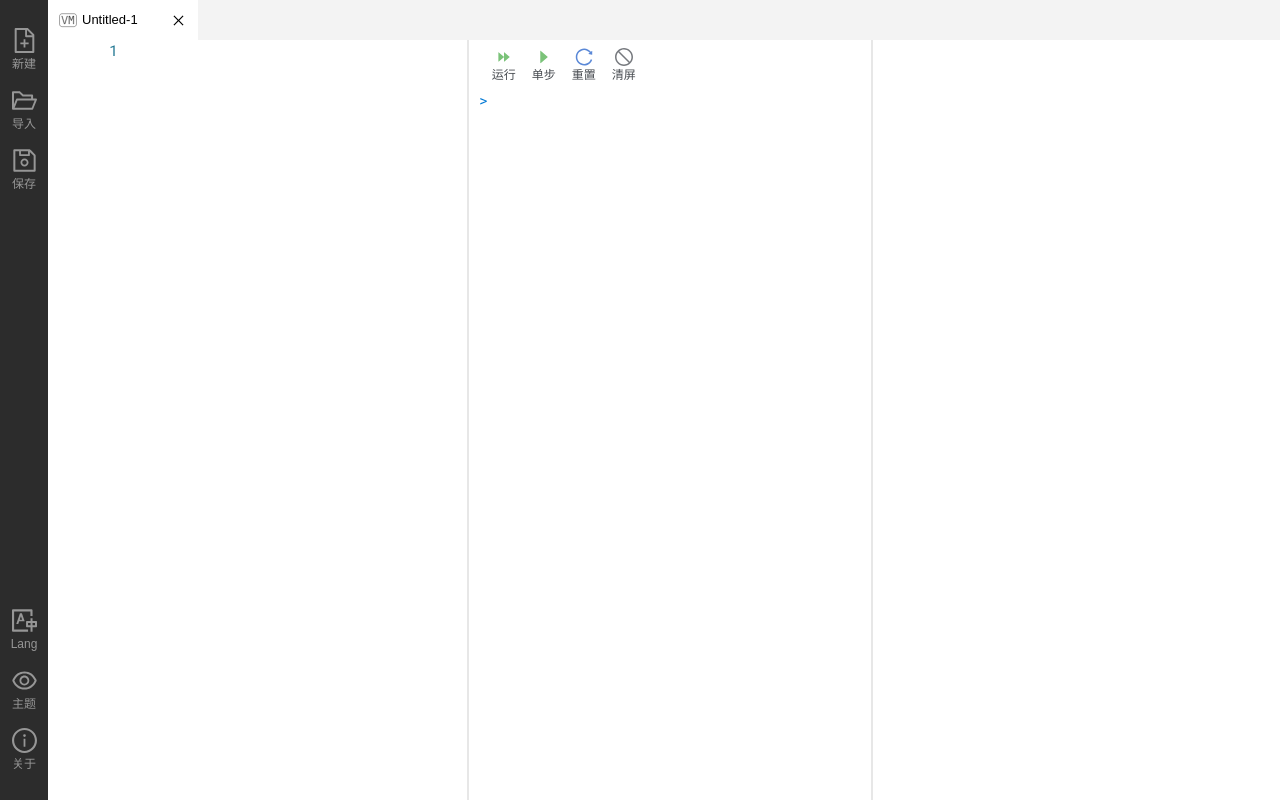
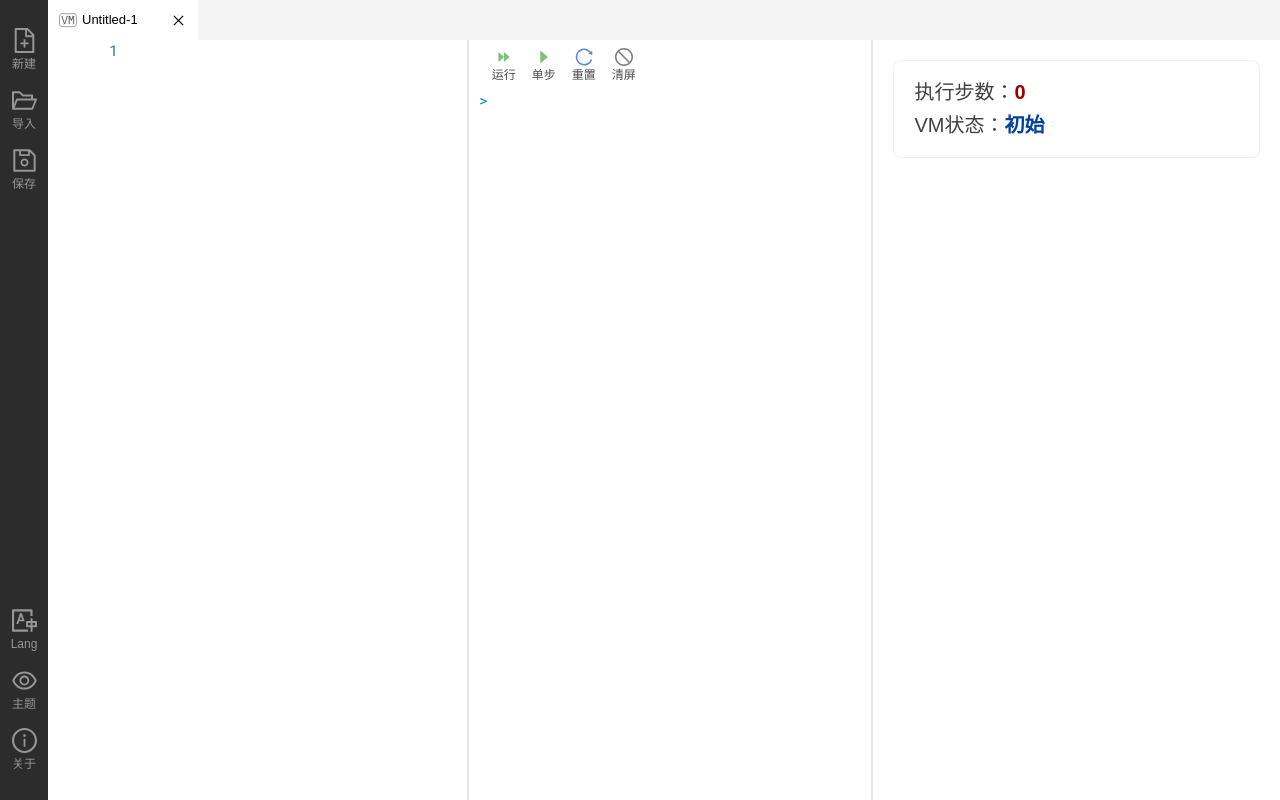
Before and after one commit to ErnestThePoet/ir-virtual-machine, a React (Vite) app: page / in a window 1280 px wide. Both pictures are taken after a click on the element "新建". Built offline with nearby package versions, Linux system fonts and the light colour scheme.

Commit message:
feat: add step and state display

```diff
--- a/src/locales/zhcn.ts
+++ b/src/locales/zhcn.ts
@@ -19,6 +19,34 @@ const zhCn = {
     RUN_STEP: "单步",
     RESET: "重置",
     CLEAR_CONSOLE: "清屏",
+
+    STEP_COUNT: "执行步数：",
+    STATE: "VM状态：",
+    STATE_INITIAL: "初始",
+    STATE_BUSY: "忙碌",
+    STATE_WAIT_INPUT: "等待输入",
+    STATE_FREE: "空闲",
+    STATE_STATIC_CHECK_FAILED: "IR静态分析错误",
+    STATE_RUNTIME_ERROR: "运行时错误",
+    STATE_MAX_STEP_REACHED: "达到步数限制",
+    STATE_EXITED_NORMALLY: "正常退出（返回值0）",
+    STATE_EXITED_ABNORMALLY: "不正常退出（返回值非0）",
+
+    MAX_EXECUTION_STEP_COUNT: "执行步数限制",
+    MEMORY_SIZE: "虚拟机内存大小",
+    STACK_SIZE: "虚拟机栈大小",
+    APPLY: "应用",
+
+    TOTAL_MEMORY_USAGE: "总内存使用量",
+    STACK_MEMORY_USAGE: "栈内存使用量",
+    GLOBAL_VARIABLE_MEMORY_USAGE: "全局变量内存使用量",
+
+    GLOBAL_VARIABLE_TABLE: "全局变量表",
+    LOCAL_VARIABLE_TABLE: "局部变量表({functionId})",
+    VARIABLE_ID: "变量名",
+    ADDRESS: "地址",
+    SIZE: "大小",
+    VALUES: "值",
 
     // Static error check messages
     STATIC_ERROR_PREFIX: "静态分析错误：",
--- a/src/pages/Home/components/VmInspector/VmInspector.module.scss
+++ b/src/pages/Home/components/VmInspector/VmInspector.module.scss
@@ -5,14 +5,92 @@
     width: 100%;
     height: 100%;
     max-height: 100%;
+    padding: 20px;
 
-    background-color: var(--vm-console-bkg-color);
-
-    font-size: 15px;
-    line-height: 20px;
+    background-color: var(--vm-inspector-bkg-color);
 
     display: flex;
+    flex-direction: column;
 
     overflow-y: auto;
     @include thick-scroll-bar;
+
+    font-family: sans-serif;
 }
+
+.divStepStateWrapper {
+    width: 100%;
+    padding: 20px;
+    border: 1px solid var(--vm-inspector-card-border-color);
+    border-radius: 8px;
+    display: flex;
+    flex-direction: column;
+    gap: 10px;
+}
+
+.divStepState{
+    display: flex;
+    align-items: flex-start;
+}
+
+.lblStepStateLabel {
+    font-size: 20px;
+    color: var(--vm-inspector-step-state-label-color);
+    white-space: nowrap;
+}
+
+.divStepCount {
+    font-size: 20px;
+    font-weight: bold;
+    color: var(--vm-inspector-step-count-color);
+}
+
+.divStateBase {
+    font-size: 20px;
+    font-weight: bold;
+}
+
+.divStateInitial {
+    @extend .divStateBase;
+    color: var(--vm-inspector-state-initial-color);
+}
+
+.divStateBusy {
+    @extend .divStateBase;
+    color: var(--vm-inspector-state-busy-color);
+}
+
+.divStateWaitInput {
+    @extend .divStateBase;
+    color: var(--vm-inspector-state-wait-input-color);
+}
+
+.divStateFree {
+    @extend .divStateBase;
+    color: var(--vm-inspector-state-free-color);
+}
+
+.divStateStaticCheckFailed {
+    @extend .divStateBase;
+    color: var(--vm-inspector-state-static-check-failed-color);
+}
+
+.divStateRuntimeError {
+    @extend .divStateBase;
+    color: var(--vm-inspector-state-runtime-error-color);
+}
+
+.divStateMaxStepReached {
+    @extend .divStateBase;
+    color: var(--vm-inspector-state-max-step-reached-color);
+}
+
+.divStateExitedNormally {
+    @extend .divStateBase;
+    color: var(--vm-inspector-state-exited-normally-color);
+}
+
+.divStateExitedAbnormally {
+    @extend .divStateBase;
+    color: var(--vm-inspector-state-exited-abnormally-color);
+}
--- a/src/pages/Home/components/VmInspector/VmInspector.tsx
+++ b/src/pages/Home/components/VmInspector/VmInspector.tsx
@@ -1,9 +1,68 @@
 import React from "react";
 import { useAppDispatch, useAppSelector } from "@/store/hooks";
 import styles from "./VmInspector.module.scss";
+import { useIntl } from "react-intl";
+import classNames from "classnames";
 
 const VmInspector: React.FC = () => {
-    return <div className={styles.divVmInspectorWrapper}></div>;
+    const intl = useIntl();
+    const vm = useAppSelector(state => state.vm);
+    return (
+        <div className={styles.divVmInspectorWrapper}>
+            <div className={styles.divStepStateWrapper}>
+                <div className={styles.divStepState}>
+                    <label className={styles.lblStepStateLabel}>
+                        {intl.formatMessage({ id: "STEP_COUNT" })}
+                    </label>
+                    <div className={styles.divStepCount}>
+                        {vm.vmPageStates[vm.activeVmIndex].stepCount}
+                    </div>
+                </div>
+
+                <div className={styles.divStepState}>
+                    <label className={styles.lblStepStateLabel}>
+                        {intl.formatMessage({ id: "STATE" })}
+                    </label>
+                    <div
+                        className={classNames({
+                            [styles.divStateInitial]:
+                                vm.vmPageStates[vm.activeVmIndex].state ===
+                                "INITIAL",
+                            [styles.divStateBusy]:
+                                vm.vmPageStates[vm.activeVmIndex].state ===
+                                "BUSY",
+                            [styles.divStateWaitInput]:
+                                vm.vmPageStates[vm.activeVmIndex].state ===
+                                "WAIT_INPUT",
+                            [styles.divStateFree]:
+                                vm.vmPageStates[vm.activeVmIndex].state ===
+                                "FREE",
+                            [styles.divStateStaticCheckFailed]:
+                                vm.vmPageStates[vm.activeVmIndex].state ===
+                                "STATIC_CHECK_FAILED",
+                            [styles.divStateRuntimeError]:
+                                vm.vmPageStates[vm.activeVmIndex].state ===
+                                "RUNTIME_ERROR",
+                            [styles.divStateMaxStepReached]:
+                                vm.vmPageStates[vm.activeVmIndex].state ===
+                                "MAX_STEP_REACHED",
+                            [styles.divStateExitedNormally]:
+                                vm.vmPageStates[vm.activeVmIndex].state ===
+                                "EXITED_NORMALLY",
+                            [styles.divStateExitedAbnormally]:
+                                vm.vmPageStates[vm.activeVmIndex].state ===
+                                "EXITED_ABNORMALLY"
+                        })}>
+                        {intl.formatMessage({
+                            id:
+                                "STATE_" +
+                                vm.vmPageStates[vm.activeVmIndex].state
+                        })}
+                    </div>
+                </div>
+            </div>
+        </div>
+    );
 };
 
 export default VmInspector;
--- a/src/themes/light.scss
+++ b/src/themes/light.scss
@@ -37,4 +37,18 @@
     --control-panel-clear-icon-color: rgb(118, 121, 126);
     --control-panel-icon-hover-bkg-color: rgba(0, 0, 0, 0.05);
     --control-panel-icon-active-bkg-color: rgba(0, 0, 0, 0.09);
+
+    --vm-inspector-bkg-color: #fff;
+    --vm-inspector-step-state-label-color: #414141;
+    --vm-inspector-step-count-color: #9b0000;
+    --vm-inspector-state-initial-color: #00409f;
+    --vm-inspector-state-busy-color: #a32b00;
+    --vm-inspector-state-wait-input-color: #f2ba00;
+    --vm-inspector-state-free-color: #00c3ff;
+    --vm-inspector-state-static-check-failed-color: #ff0000;
+    --vm-inspector-state-runtime-error-color: #ff0000;
+    --vm-inspector-state-max-step-reached-color: #3c00ff;
+    --vm-inspector-state-exited-normally-color: #24a600;
+    --vm-inspector-state-exited-abnormally-color: #ff8000;
+    --vm-inspector-card-border-color: #f0f0f0;
 }
```
